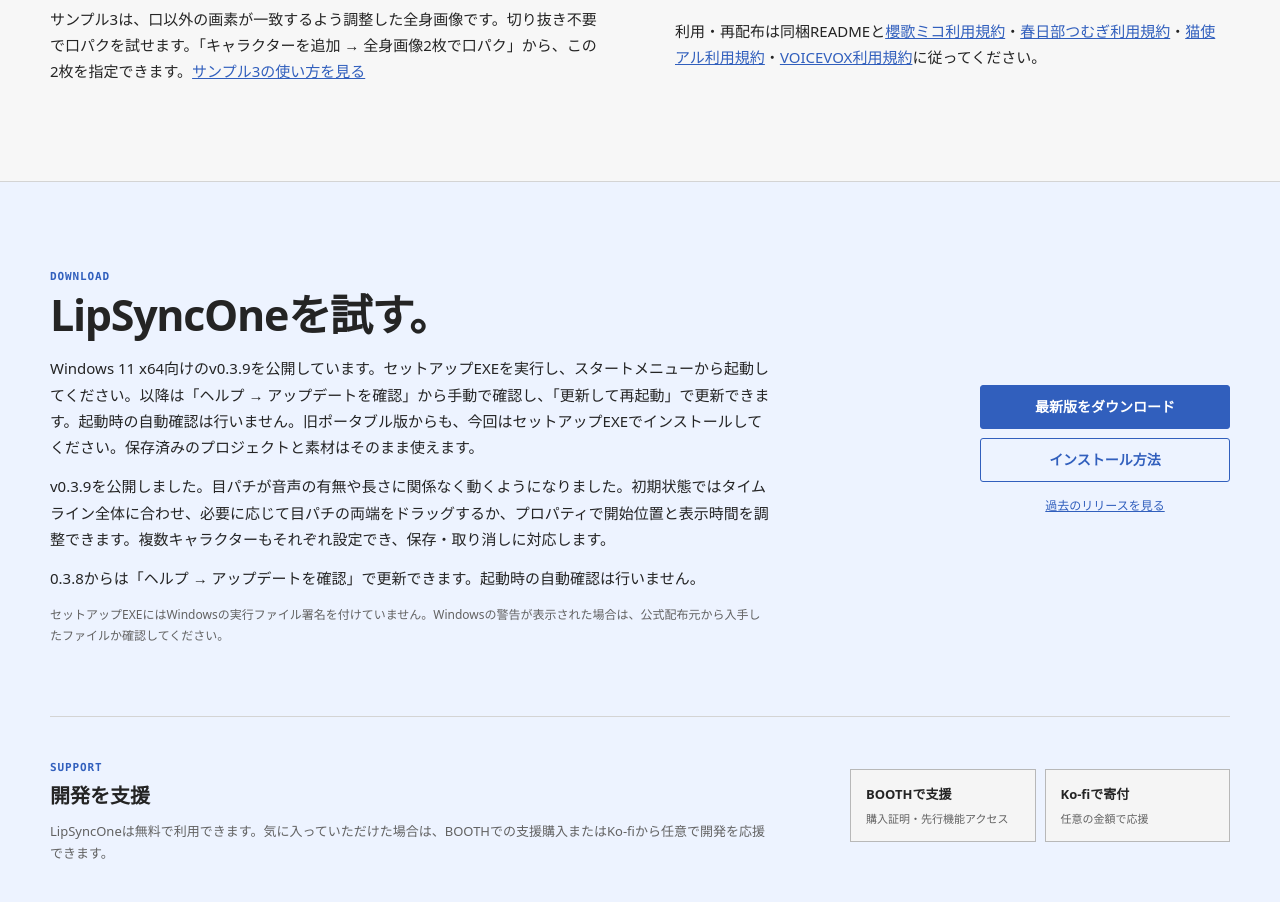
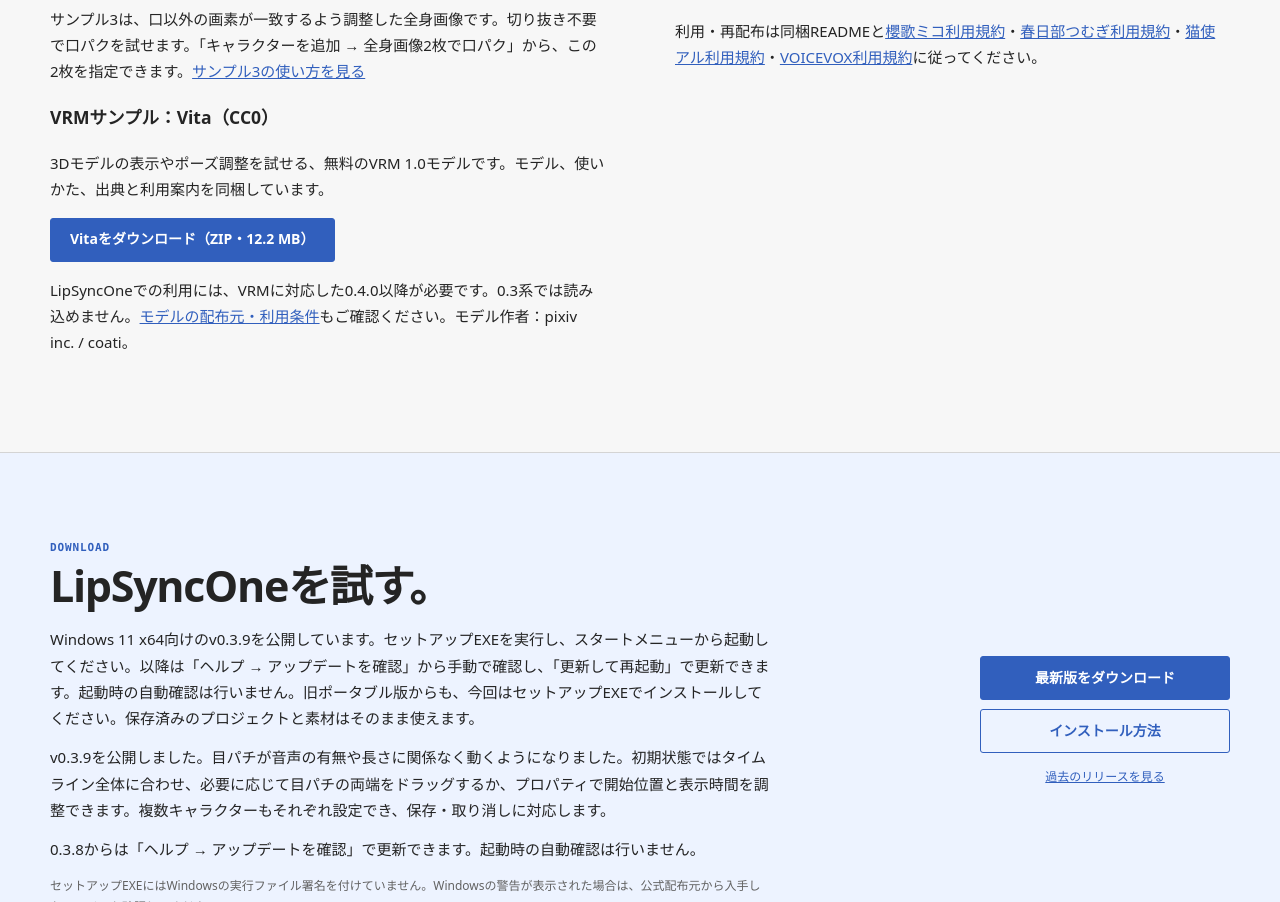
Before and after one commit to studio-juh/lip-sync-one-releases, a website: page site/index.html in a window 1280 px wide. Shown: the part 7682-8584 px from the top of the page. Drawn offline with Linux system fonts and the light colour scheme.

Commit message:
Add CC0 Vita VRM sample download

```diff
--- a/site/index.html
+++ b/site/index.html
@@ -300,6 +300,12 @@
             <p><a class="download-button lp-primary" href="/downloads/LipSyncOne_SampleAssets3_v1.zip" download>サンプル3：男の子・全身画像2枚（ZIP・3.7 MB）</a></p>
             <p>サンプル1・2は、ZIPを展開して画像7枚と音声を読み込みます。「キャラクターを追加」でsample_girl（サンプル1）またはsample_silver（サンプル2）を選び、WAVをそのキャラクターの音声行へ配置してください。<a href="./help/#quick-start">詳しい手順を見る</a></p>
             <p>サンプル3は、口以外の画素が一致するよう調整した全身画像です。切り抜き不要で口パクを試せます。「キャラクターを追加 → 全身画像2枚で口パク」から、この2枚を指定できます。<a href="./help/#sample-three">サンプル3の使い方を見る</a></p>
+            <div id="vrm-sample">
+              <h3>VRMサンプル：Vita（CC0）</h3>
+              <p>3Dモデルの表示やポーズ調整を試せる、無料のVRM 1.0モデルです。モデル、使いかた、出典と利用案内を同梱しています。</p>
+              <p><a class="download-button lp-primary" href="https://github.com/studio-juh/lip-sync-one-releases/releases/download/sample-vrm-vita-v1/LipSyncOne_VRM_Sample_Vita_v1.zip">Vitaをダウンロード（ZIP・12.2 MB）</a></p>
+              <p>LipSyncOneでの利用には、VRMに対応した0.4.0以降が必要です。0.3系では読み込めません。<a href="https://hub.vroid.com/characters/4593660874193246717/models/7942721847119018516" rel="noreferrer">モデルの配布元・利用条件</a>もご確認ください。モデル作者：pixiv inc. / coati。</p>
+            </div>
           </div>
           <div>
             <h3>サンプルに含まれるもの</h3>
```
